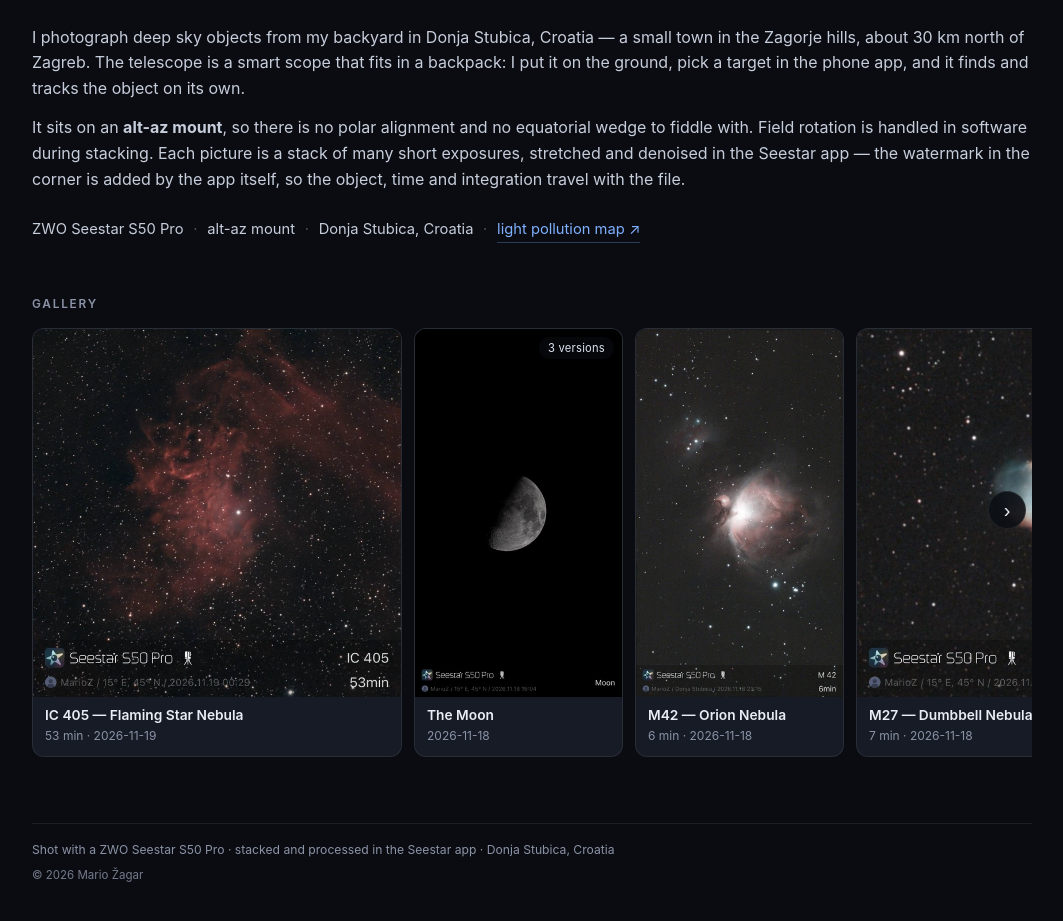
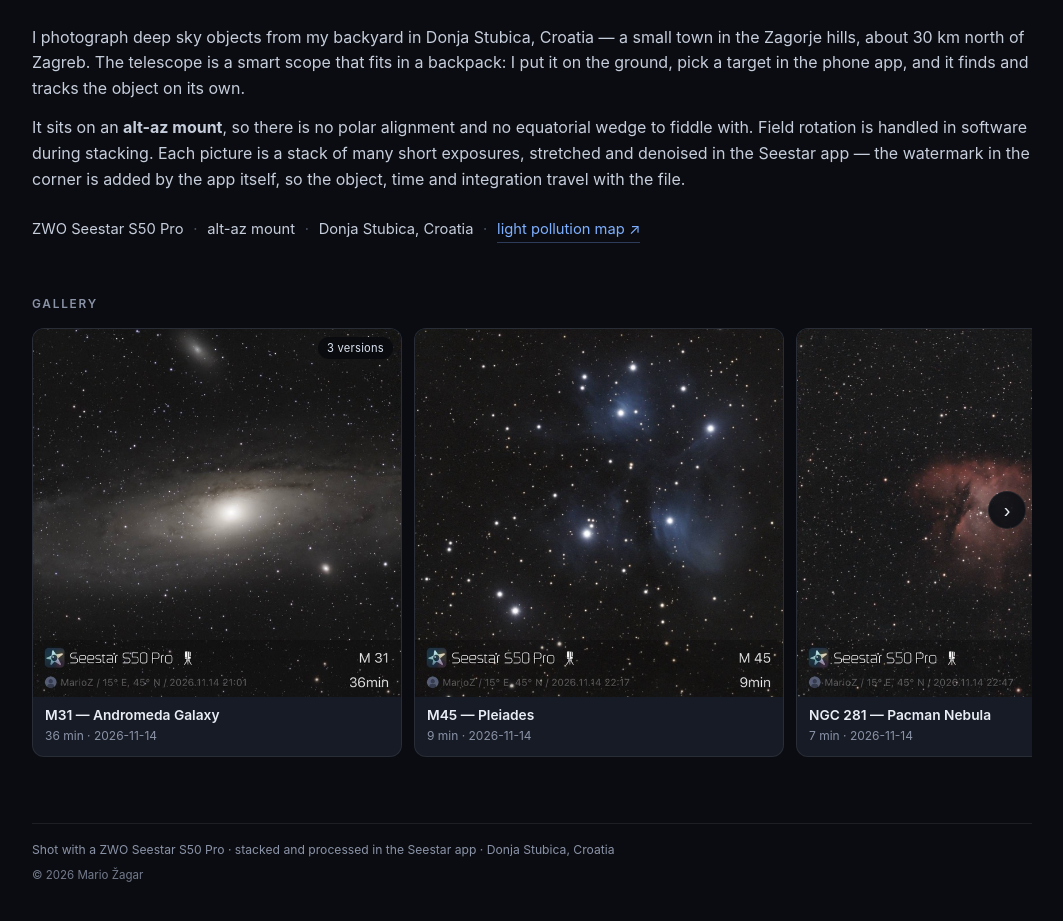
Before and after one commit to mzagar/astro-photos, a plain HTML site: page index.html in a window 1280 px wide. Shown: the part 155-1076 px from the top of the page, without its empty margins (108-1171 px from the left). Drawn offline with Linux system fonts and the light colour scheme.

Commit message:
Add M31 15/21/36 min, M45 and NGC 281; order gallery oldest first

```diff
--- a/gallery-data.js
+++ b/gallery-data.js
@@ -6,15 +6,133 @@ window.GALLERY_DATA = {
   },
   "photos": [
     {
-      "file": "photos/2026-11-19-ic405-plamtecica-53m.jpg",
-      "thumb": "photos/thumbs/2026-11-19-ic405-plamtecica-53m.jpg",
-      "title": "IC 405 — Flaming Star Nebula",
-      "date": "2026-11-19",
-      "caption": "53 min of integration · captured 19 Nov 2026, 00:29.",
-      "group": "ic405-plamtecica",
-      "integration": 53.0,
+      "file": "photos/2026-11-14-m31-andromeda-15m.jpg",
+      "thumb": "photos/thumbs/2026-11-14-m31-andromeda-15m.jpg",
+      "title": "M31 — Andromeda Galaxy",
+      "date": "2026-11-14",
+      "time": "20:23",
+      "caption": "15 min of integration, the first stack of the night · captured 14 Nov 2026, 20:23.",
+      "group": "m31-andromeda",
+      "integration": 15.0,
+      "variant": "",
+      "width": 479,
+      "height": 640
+    },
+    {
+      "file": "photos/2026-11-14-m31-andromeda-21m.jpg",
+      "thumb": "photos/thumbs/2026-11-14-m31-andromeda-21m.jpg",
+      "title": "M31 — Andromeda Galaxy",
+      "date": "2026-11-14",
+      "time": "20:35",
+      "caption": "21 min of integration · captured 14 Nov 2026, 20:35.",
+      "group": "m31-andromeda",
+      "integration": 21.0,
       "variant": "",
       "width": 640,
+      "height": 640
+    },
+    {
+      "file": "photos/2026-11-14-m31-andromeda-36m.jpg",
+      "thumb": "photos/thumbs/2026-11-14-m31-andromeda-36m.jpg",
+      "title": "M31 — Andromeda Galaxy",
+      "date": "2026-11-14",
+      "time": "21:01",
+      "caption": "36 min of integration, the deepest stack of the night · M110 is the small companion above the core · captured 14 Nov 2026, 21:01.",
+      "group": "m31-andromeda",
+      "integration": 36.0,
+      "variant": "",
+      "width": 640,
+      "height": 640
+    },
+    {
+      "file": "photos/2026-11-14-m45-plejade-9m.jpg",
+      "thumb": "photos/thumbs/2026-11-14-m45-plejade-9m.jpg",
+      "title": "M45 — Pleiades",
+      "date": "2026-11-14",
+      "time": "22:17",
+      "caption": "9 min of integration · blue reflection nebulosity around the brightest stars · captured 14 Nov 2026, 22:17.",
+      "group": "m45-plejade",
+      "integration": 9.0,
+      "variant": "",
+      "width": 640,
+      "height": 640
+    },
+    {
+      "file": "photos/2026-11-14-ngc281-pacman-7m.jpg",
+      "thumb": "photos/thumbs/2026-11-14-ngc281-pacman-7m.jpg",
+      "title": "NGC 281 — Pacman Nebula",
+      "date": "2026-11-14",
+      "time": "22:47",
+      "caption": "7 min of integration · captured 14 Nov 2026, 22:47.",
+      "group": "ngc281-pacman",
+      "integration": 7.0,
+      "variant": "",
+      "width": 640,
+      "height": 640
+    },
+    {
+      "file": "photos/2026-11-18-m27-dumbbell-7m-crop.jpg",
+      "thumb": "photos/thumbs/2026-11-18-m27-dumbbell-7m-crop.jpg",
+      "title": "M27 — Dumbbell Nebula",
+      "date": "2026-11-18",
+      "time": "19:25",
+      "caption": "7 min of integration · tight crop on the nebula · captured 18 Nov 2026, 19:25.",
+      "group": "m27-dumbbell",
+      "integration": 7.0,
+      "variant": "crop",
+      "width": 640,
+      "height": 640
+    },
+    {
+      "file": "photos/2026-11-18-m27-dumbbell-7m-wide.jpg",
+      "thumb": "photos/thumbs/2026-11-18-m27-dumbbell-7m-wide.jpg",
+      "title": "M27 — Dumbbell Nebula",
+      "date": "2026-11-18",
+      "time": "19:25",
+      "caption": "7 min of integration · wide field, the same stack as the crop · captured 18 Nov 2026, 19:25.",
+      "group": "m27-dumbbell",
+      "integration": 7.0,
+      "variant": "wide",
+      "width": 640,
+      "height": 640
+    },
+    {
+      "file": "photos/2026-11-18-m42-orion-6m.jpg",
+      "thumb": "photos/thumbs/2026-11-18-m42-orion-6m.jpg",
+      "title": "M42 — Orion Nebula",
+      "date": "2026-11-18",
+      "time": "23:15",
+      "caption": "35 × 10 s — 6 min of integration · captured 18 Nov 2026, 23:15.",
+      "group": "m42-orion",
+      "integration": 6.0,
+      "variant": "",
+      "width": 360,
+      "height": 640
+    },
+    {
+      "file": "photos/2026-11-18-moon-1x.jpg",
+      "thumb": "photos/thumbs/2026-11-18-moon-1x.jpg",
+      "title": "The Moon",
+      "date": "2026-11-18",
+      "time": "19:04",
+      "caption": "The whole disc at 1× zoom · captured 18 Nov 2026, 19:04.",
+      "group": "moon",
+      "integration": null,
+      "variant": "1x",
+      "width": 360,
+      "height": 640
+    },
+    {
+      "file": "photos/2026-11-18-moon-2x.jpg",
+      "thumb": "photos/thumbs/2026-11-18-moon-2x.jpg",
+      "title": "The Moon",
+      "date": "2026-11-18",
+      "time": "19:05",
+      "caption": "2× zoom on the terminator · captured 18 Nov 2026, 19:05.",
+      "group": "moon",
+      "integration": null,
+      "variant": "2x",
+      "width": 360,
       "height": 640
     },
     {
@@ -22,6 +140,7 @@ window.GALLERY_DATA = {
       "thumb": "photos/thumbs/2026-11-18-moon-4x.jpg",
       "title": "The Moon",
       "date": "2026-11-18",
+      "time": "19:08",
       "caption": "4× zoom — crater detail along the terminator · captured 18 Nov 2026, 19:08.",
       "group": "moon",
       "integration": null,
@@ -30,62 +149,15 @@ window.GALLERY_DATA = {
       "height": 640
     },
     {
-      "file": "photos/2026-11-18-moon-2x.jpg",
-      "thumb": "photos/thumbs/2026-11-18-moon-2x.jpg",
-      "title": "The Moon",
-      "date": "2026-11-18",
-      "caption": "2× zoom on the terminator · captured 18 Nov 2026, 19:05.",
-      "group": "moon",
-      "integration": null,
-      "variant": "2x",
-      "width": 360,
-      "height": 640
-    },
-    {
-      "file": "photos/2026-11-18-moon-1x.jpg",
-      "thumb": "photos/thumbs/2026-11-18-moon-1x.jpg",
-      "title": "The Moon",
-      "date": "2026-11-18",
-      "caption": "The whole disc at 1× zoom · captured 18 Nov 2026, 19:04.",
-      "group": "moon",
-      "integration": null,
-      "variant": "1x",
-      "width": 360,
-      "height": 640
-    },
-    {
-      "file": "photos/2026-11-18-m42-orion-6m.jpg",
-      "thumb": "photos/thumbs/2026-11-18-m42-orion-6m.jpg",
-      "title": "M42 — Orion Nebula",
-      "date": "2026-11-18",
-      "caption": "35 × 10 s — 6 min of integration · captured 18 Nov 2026, 23:15.",
-      "group": "m42-orion",
-      "integration": 6.0,
+      "file": "photos/2026-11-19-ic405-plamtecica-53m.jpg",
+      "thumb": "photos/thumbs/2026-11-19-ic405-plamtecica-53m.jpg",
+      "title": "IC 405 — Flaming Star Nebula",
+      "date": "2026-11-19",
+      "time": "00:29",
+      "caption": "53 min of integration · captured 19 Nov 2026, 00:29.",
+      "group": "ic405-plamtecica",
+      "integration": 53.0,
       "variant": "",
-      "width": 360,
-      "height": 640
-    },
-    {
-      "file": "photos/2026-11-18-m27-dumbbell-7m-wide.jpg",
-      "thumb": "photos/thumbs/2026-11-18-m27-dumbbell-7m-wide.jpg",
-      "title": "M27 — Dumbbell Nebula",
-      "date": "2026-11-18",
-      "caption": "7 min of integration · wide field, the same stack as the crop · captured 18 Nov 2026, 19:25.",
-      "group": "m27-dumbbell",
-      "integration": 7.0,
-      "variant": "wide",
-      "width": 640,
-      "height": 640
-    },
-    {
-      "file": "photos/2026-11-18-m27-dumbbell-7m-crop.jpg",
-      "thumb": "photos/thumbs/2026-11-18-m27-dumbbell-7m-crop.jpg",
-      "title": "M27 — Dumbbell Nebula",
-      "date": "2026-11-18",
-      "caption": "7 min of integration · tight crop on the nebula · captured 18 Nov 2026, 19:25.",
-      "group": "m27-dumbbell",
-      "integration": 7.0,
-      "variant": "crop",
       "width": 640,
       "height": 640
     }
--- a/index.html
+++ b/index.html
@@ -646,7 +646,10 @@
           group.cover = group.variants[0];
         });
         out.sort(function (a, b) {
-          return String(b.cover.date || '').localeCompare(String(a.cover.date || ''));
+          // oldest first; the time of day breaks ties within one night
+          var ka = String(a.cover.date || '') + ' ' + String(a.cover.time || '');
+          var kb = String(b.cover.date || '') + ' ' + String(b.cover.time || '');
+          return ka.localeCompare(kb);
         });
         return out;
       }
```
Also changed, not shown: photos/2026-11-14-m31-andromeda-15m.jpg (added), photos/2026-11-14-m31-andromeda-21m.jpg (added), photos/2026-11-14-m31-andromeda-36m.jpg (added), photos/2026-11-14-m45-plejade-9m.jpg (added), photos/2026-11-14-ngc281-pacman-7m.jpg (added), photos/thumbs/2026-11-14-m31-andromeda-15m.jpg (added), photos/thumbs/2026-11-14-m31-andromeda-21m.jpg (added), photos/thumbs/2026-11-14-m31-andromeda-36m.jpg (added), photos/thumbs/2026-11-14-m45-plejade-9m.jpg (added), photos/thumbs/2026-11-14-ngc281-pacman-7m.jpg (added), 2 other files.
